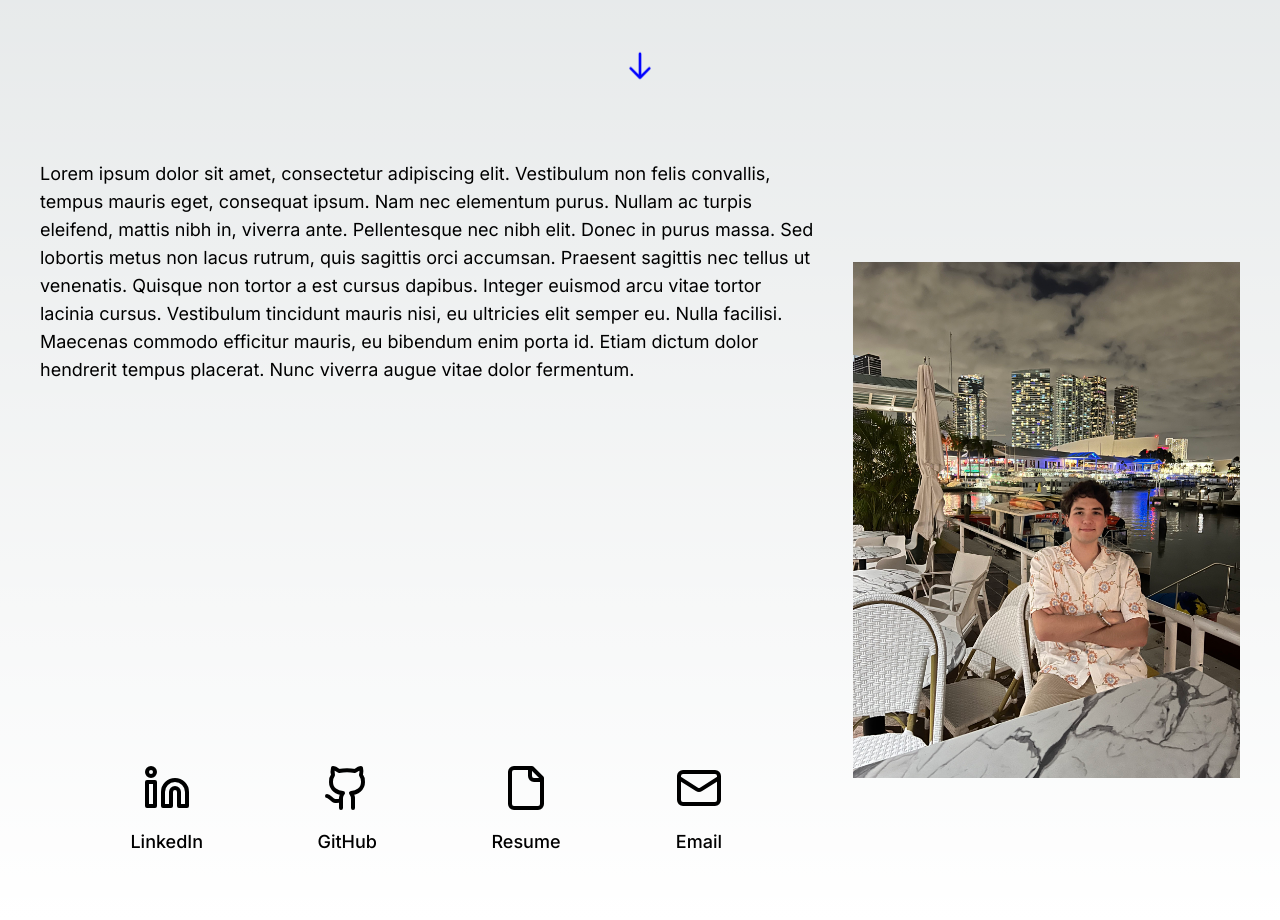
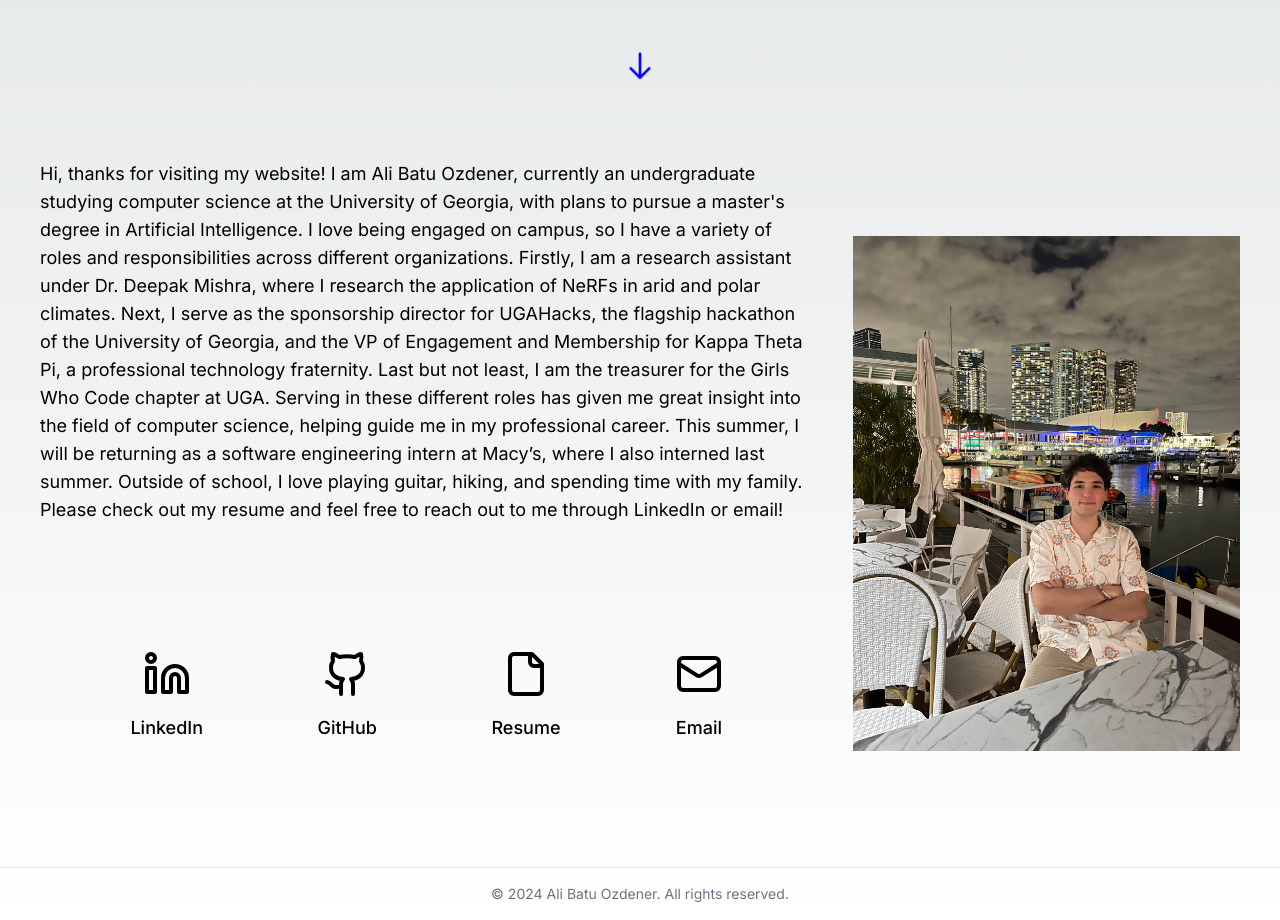
Before and after one commit to probro91/batu-website, a Next.js app: page / in a window 1280 px wide. Shown: the part 680-1600 px from the top of the page. Built offline with nearby package versions, Linux system fonts and the light colour scheme.

Commit message:
First iteration of website finished

```diff
--- a/app/page.tsx
+++ b/app/page.tsx
@@ -1,7 +1,7 @@
 import ScrollIndicator from "./ui/scroll-down-icon";
 import MediaLinks from "./ui/media-links";
 import Image from 'next/image';
-import Link from "next/link"
+import Footer from "./ui/Footer";
 
 export default function Page() {
   return (
@@ -14,13 +14,17 @@ export default function Page() {
         <ScrollIndicator/>
 
       </div>
-      <div className="flex flex-row justify h-screen">
-        <div className="flex flex-col text-left p-10 w-2/3 justify-between">
-          <p className="text-lg">Lorem ipsum dolor sit amet, consectetur adipiscing elit. Vestibulum non felis convallis, tempus mauris eget, consequat ipsum. Nam nec elementum purus. Nullam ac turpis eleifend, mattis nibh in, viverra ante. Pellentesque nec nibh elit. Donec in purus massa. Sed lobortis metus non lacus rutrum, quis sagittis orci accumsan. Praesent sagittis nec tellus ut venenatis. Quisque non tortor a est cursus dapibus. Integer euismod arcu vitae tortor lacinia cursus. Vestibulum tincidunt mauris nisi, eu ultricies elit semper eu. Nulla facilisi. Maecenas commodo efficitur mauris, eu bibendum enim porta id. Etiam dictum dolor hendrerit tempus placerat. Nunc viverra augue vitae dolor fermentum.
+      <div className="h-screen relative flex flex-col">
+        <div className="flex-grow flex flex-row justify">
+          <div className="flex flex-col text-left pr-10 pl-10 pt-10 w-2/3 justify">
+            <p className="text-lg">Hi, thanks for visiting my website! I am Ali Batu Ozdener, currently an undergraduate studying computer science at the University of Georgia, with plans to pursue a master's degree in Artificial Intelligence. I love being engaged on campus, so I have a variety of roles and responsibilities across different organizations. Firstly, I am a research assistant under Dr. Deepak Mishra, where I research the application of NeRFs in arid and polar climates. Next, I serve as the sponsorship director for UGAHacks, the flagship hackathon of the University of Georgia, and the VP of Engagement and Membership for Kappa Theta Pi, a professional technology fraternity. Last but not least, I am the treasurer for the Girls Who Code chapter at UGA. Serving in these different roles has given me great insight into the field of computer science, helping guide me in my professional career. This summer, I will be returning as a software engineering intern at Macy’s, where I also interned last summer. Outside of school, I love playing guitar, hiking, and spending time with my family. Please check out my resume and feel free to reach out to me through LinkedIn or email!
             </p>
+            <div className="grid h-1/2 justify items-center">
               <MediaLinks/>
             </div>
-        <div className="relative w-1/3 p-8 hidden md:block">
+
+          </div>
+          <div className="relative w-1/3 pr-8 pl-8 pt-8d hidden md:block">
             <Image
               src="/IMG_5119.jpg"
               layout="fill"
@@ -29,6 +33,9 @@ export default function Page() {
               alt="Picture of me"
             />
           </div>
+
+        </div>
+        <Footer/>
       </div>
     </main>
   );
--- /dev/null
+++ b/app/ui/Footer.tsx
@@ -0,0 +1,12 @@
+
+export default function Component() {
+  return (
+        <footer className="pb-4" >
+            <div className="container max-w-7xl mx-auto border-t border-gray-200 dark:border-gray-700 pt-4">
+                <p className="text-sm text-gray-500 dark:text-gray-400 text-center">
+                    © 2024 Ali Batu Ozdener. All rights reserved.
+                </p>
+            </div>
+        </footer>
+  )
+}
```
Lines whose indentation alone changed are shown as unchanged.
